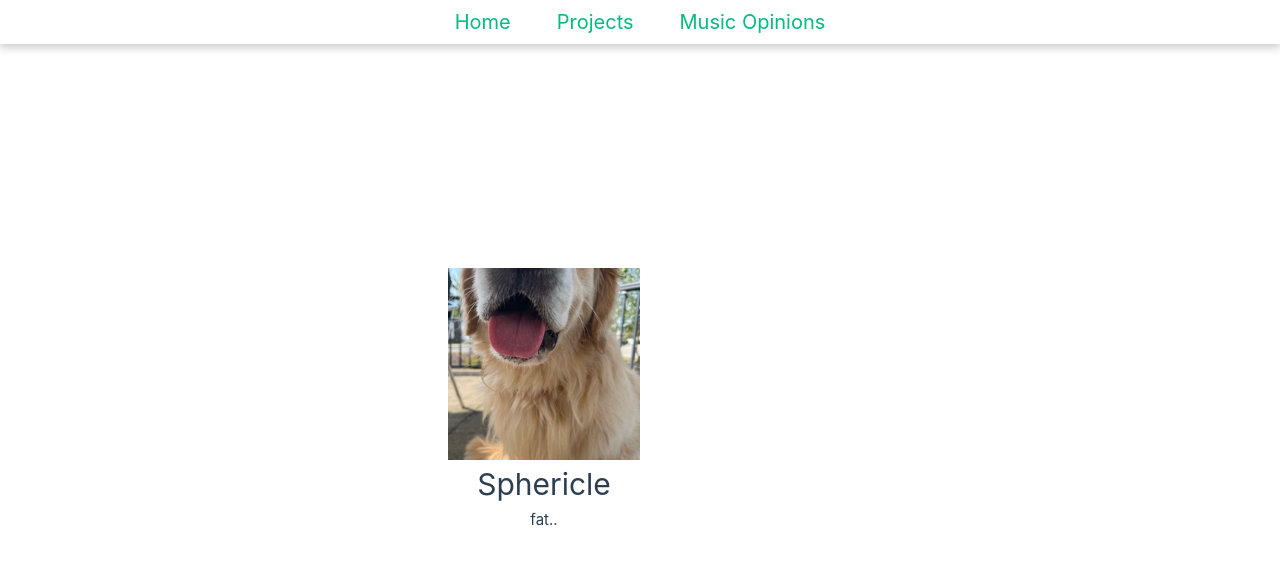
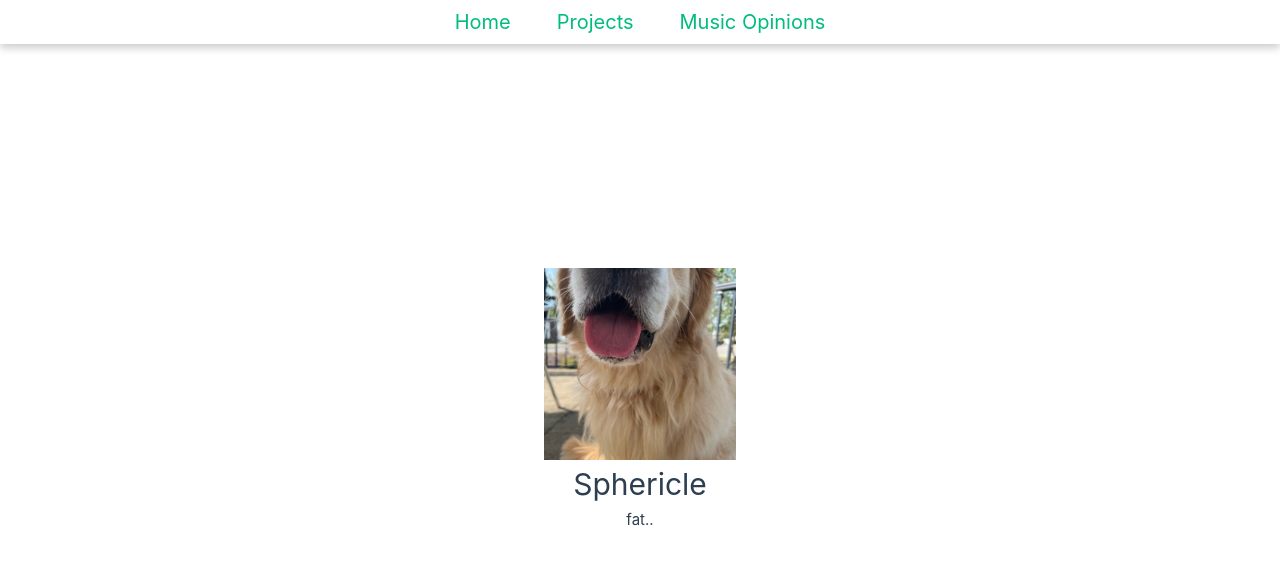
Before and after one commit to sphericle/sphericle, a Vue app: page / in a window 1280 px wide. Shown: the top 564 px of the page. Built offline with nearby package versions, Linux system fonts and the light colour scheme.

Commit message:
Update main.css

```diff
--- a/src/assets/main.css
+++ b/src/assets/main.css
@@ -28,8 +28,6 @@
   }
 
   #app {
-    display: grid;
-    grid-template-columns: 1fr 1fr;
     padding: 0 2rem;
   }
 }
```
